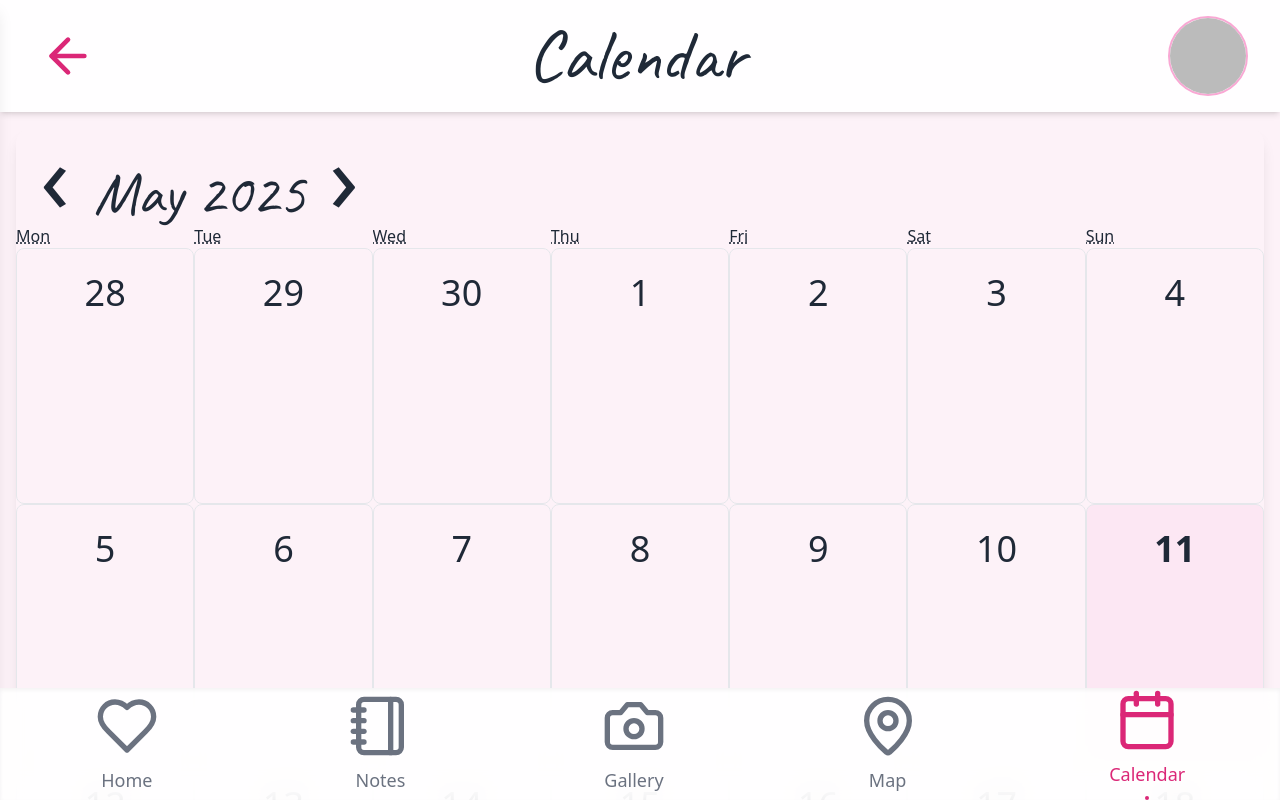
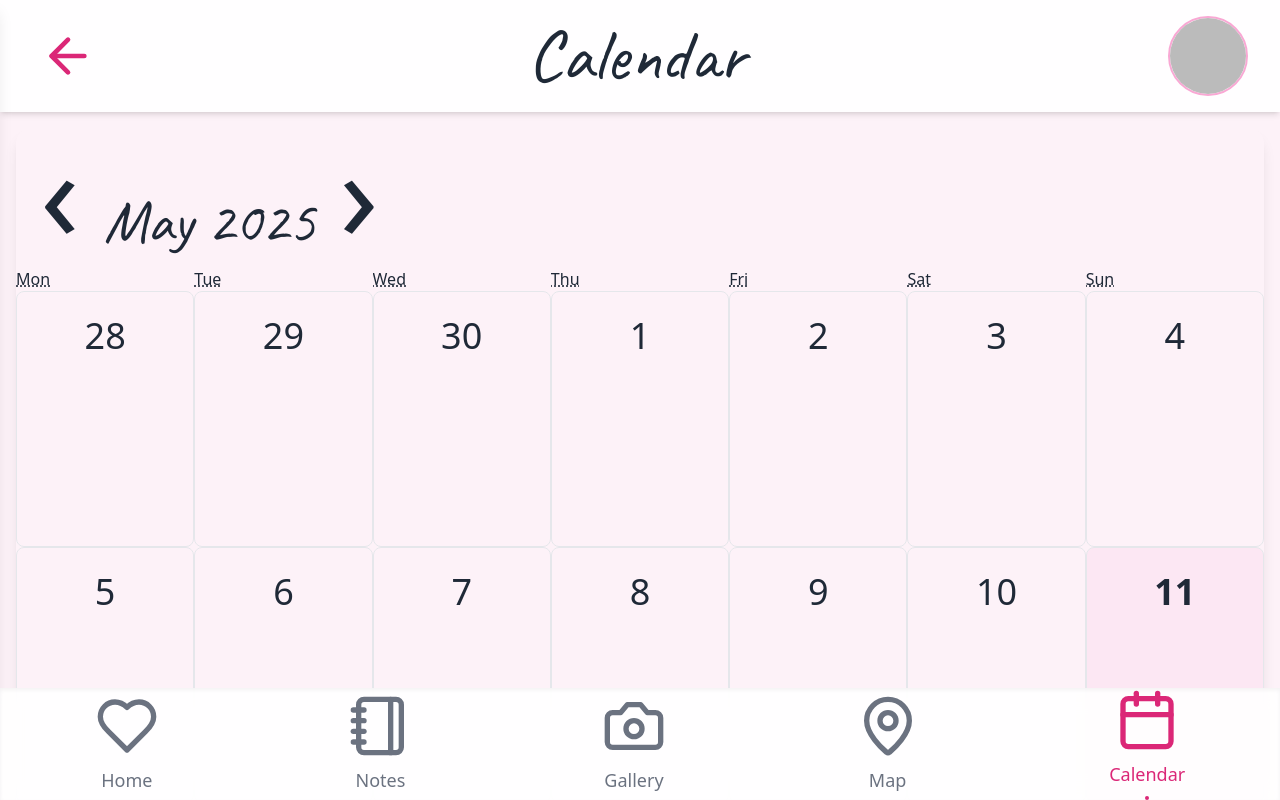
Before and after one commit to ui8966/WilliamAndMaminaForever-website, a React (Vite) app in the folder william-and-mamina-forever/: page /calendar in a window 1280 px wide. Built offline with nearby package versions, Linux system fonts and the light colour scheme; no server answers; the database is empty; sample sign-in values are in the browser's storage.

Commit message:
made next and orevious arrows in calendar page bigger

```diff
--- a/william-and-mamina-forever/src/pages/CalendarPage.tsx
+++ b/william-and-mamina-forever/src/pages/CalendarPage.tsx
@@ -87,10 +87,10 @@ export default function CalendarPage() {
           maxDetail="month"
           prev2Label={null}
           next2Label={null}
-          prevLabel={<span className="text-6xl md:text-8xl mx-6">‹</span>}
-          nextLabel={<span className="text-6xl md:text-8xl mx-6 ">›</span>}
+          prevLabel={<span className="text-6xl md:text-9xl mx-6">‹</span>}
+          nextLabel={<span className="text-6xl md:text-9xl mx-6 ">›</span>}
           navigationLabel={({ label }: { label: string }) => (
-            <span className="text-5xl md:text-6xl font-heading ">{label}</span>
+            <span className="block mb-4 text-5xl md:text-6xl font-heading ">{label}</span>
           )}
           tileContent={({ date, view }: { date: Date; view: string }) => {
             if (view !== 'month') return null
```
